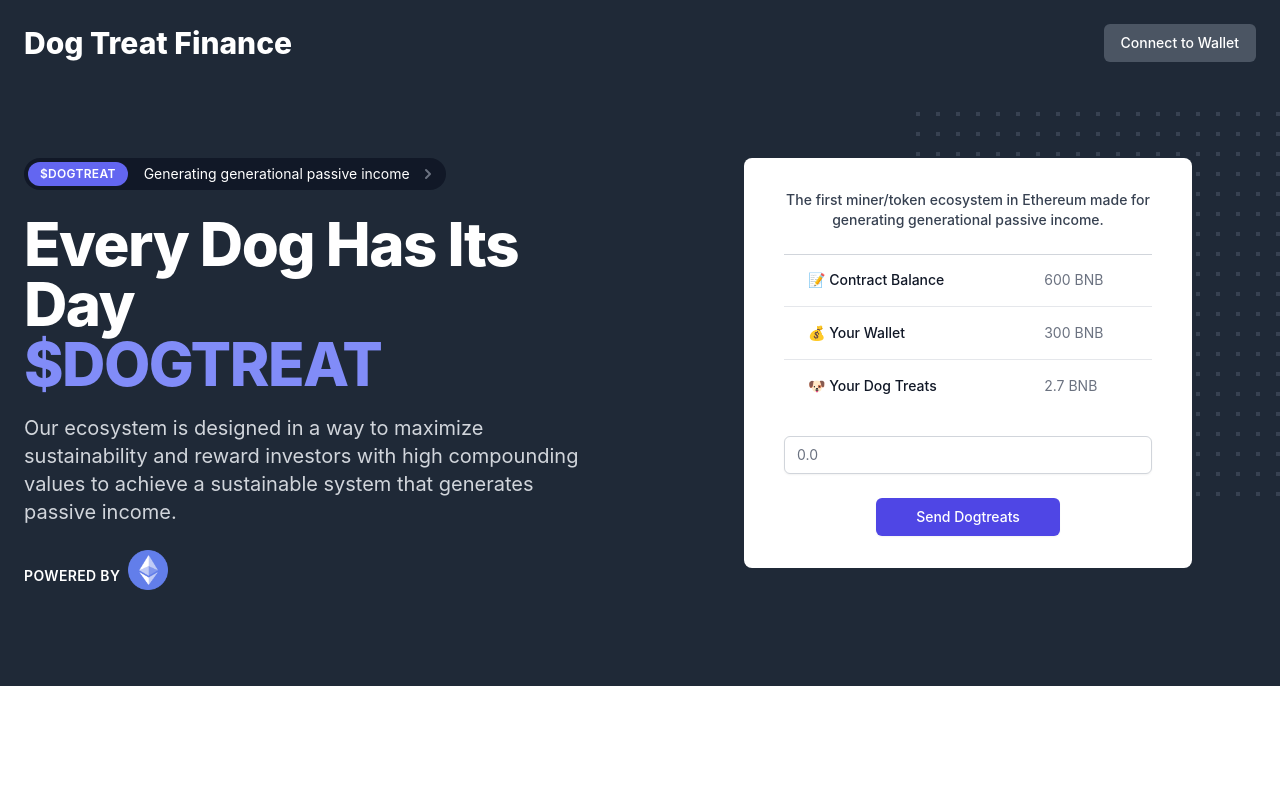
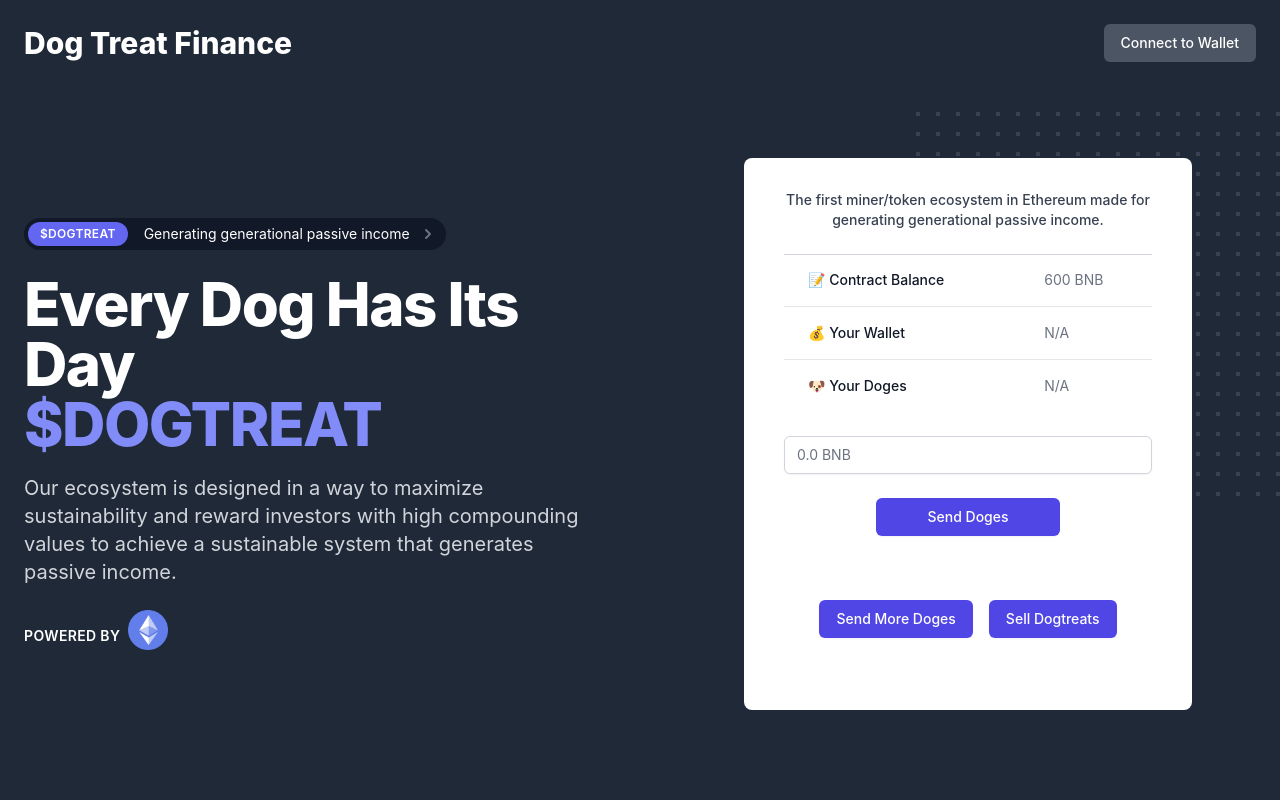
Before and after one commit to stphnyao/dog-treat-finance, a Next.js app: page / in a window 1280 px wide. Shown: the top 800 px of the page. Built offline with nearby package versions, Linux system fonts and the light colour scheme.

Commit message:
small refactor

```diff
--- a/pages/components/Contract.js
+++ b/pages/components/Contract.js
@@ -1,8 +1,7 @@
 const category = [
 	{ name: "📝 Contract Balance", amount: "600 BNB" },
-	{ name: "💰 Your Wallet", amount: "300 BNB" },
-	{ name: "🐶 Your Dog Treats", amount: "2.7 BNB" },
-	// More people...
+	{ name: "💰 Your Wallet", amount: "N/A" },
+	{ name: "🐶 Your Doges", amount: "N/A" },
 ]
 
 export default function Contract() {
@@ -16,7 +15,6 @@
 								{category.name}
 							</td>
 							<td className="whitespace-nowrap px-3 py-4 text-sm text-gray-500">{category.amount}</td>
-
 						</tr>
 					))}
 				</tbody>
--- a/pages/components/Footer.js
+++ b/pages/components/Footer.js
@@ -5,11 +5,11 @@
 		<div className="relative bg-gray-900 py-16 sm:py-24 lg:py-32">
 			<div className="mx-auto max-w-md px-4 text-center sm:max-w-3xl sm:px-6 lg:px-8 lg:max-w-7xl">
 				<h2 className="text-base font-semibold tracking-wider text-cyan-600 uppercase">Ready to get started?</h2>
-				<p className="mt-2 text-3xl font-extrabold text-gray-900 tracking-tight sm:text-4xl">
+				<p className="mt-2 text-3xl font-extrabold text-white tracking-tight sm:text-4xl">
 					Stay tuned for our launch by signing up here.
 				</p>
 				<div className="flex justify-center">
-					<form action="#" className="sm:max-w-xl sm:mx-auto lg:mx-auto  mt-10">
+					<form action="#" className="sm:max-w-xl sm:mx-auto lg:mx-auto mt-10">
 						<div className="sm:flex">
 							<div className="min-w-0 flex-1">
 								<label htmlFor="email" className="sr-only">
--- a/pages/components/LandingPage.js
+++ b/pages/components/LandingPage.js
@@ -82,7 +82,7 @@
 									</div>
 								</div>
 							</div>
-							<div className="mt-16 sm:mt-24 lg:mt-0 lg:col-span-6">
+							<div className="mt-16 sm:mt-24 lg:mt-0 lg:col-span-6 px-4">
 								<div className="bg-white sm:max-w-md sm:w-full sm:mx-auto sm:rounded-lg sm:overflow-hidden">
 									<div className="px-4 py-8 sm:px-10">
 										<div>
@@ -102,18 +102,18 @@
 
 										<Contract />
 
-										<div className="mt-6">
+										<div className="mt-6 ">
 											<form action="#" method="POST" className="space-y-6">
 												<div>
 													<label htmlFor="name" className="sr-only">
-														SendTokens
+														SendDoges
 													</label>
 													<input
 														type="text"
-														name="name"
-														id="name"
-														autoComplete="name"
-														placeholder="0.0"
+														// name="name"
+														// id="name"
+														// autoComplete="name"
+														placeholder="0.0 BNB"
 														required
 														className="block w-full shadow-sm focus:ring-indigo-500 focus:border-indigo-500 sm:text-sm border-gray-300 rounded-md"
 													/>
@@ -124,8 +124,27 @@
 														type="submit"
 														className="w-1/2 flex justify-center py-2 px-4 border border-transparent rounded-md shadow-sm text-sm font-medium text-white bg-indigo-600 hover:bg-indigo-700 focus:outline-none focus:ring-2 focus:ring-offset-2 focus:ring-indigo-500"
 													>
-														Send Dogtreats
+														Send Doges
 													</button>
+												</div>
+												<div className="flex justify-center py-10">
+													<div className="px-2">
+														<button
+															type="submit"
+															className="flex justify-center py-2 px-4 border border-transparent rounded-md shadow-sm text-sm font-medium text-white bg-indigo-600 hover:bg-indigo-700 focus:outline-none focus:ring-2 focus:ring-offset-2 focus:ring-indigo-500"
+														>
+															Send More Doges
+														</button>
+													</div>
+
+													<div className="px-2">
+														<button
+															type="submit"
+															className="flex justify-center py-2 px-4 border border-transparent rounded-md shadow-sm text-sm font-medium text-white bg-indigo-600 hover:bg-indigo-700 focus:outline-none focus:ring-2 focus:ring-offset-2 focus:ring-indigo-500"
+														>
+															Sell Dogtreats
+														</button>
+													</div>
 												</div>
 											</form>
 										</div>
```
